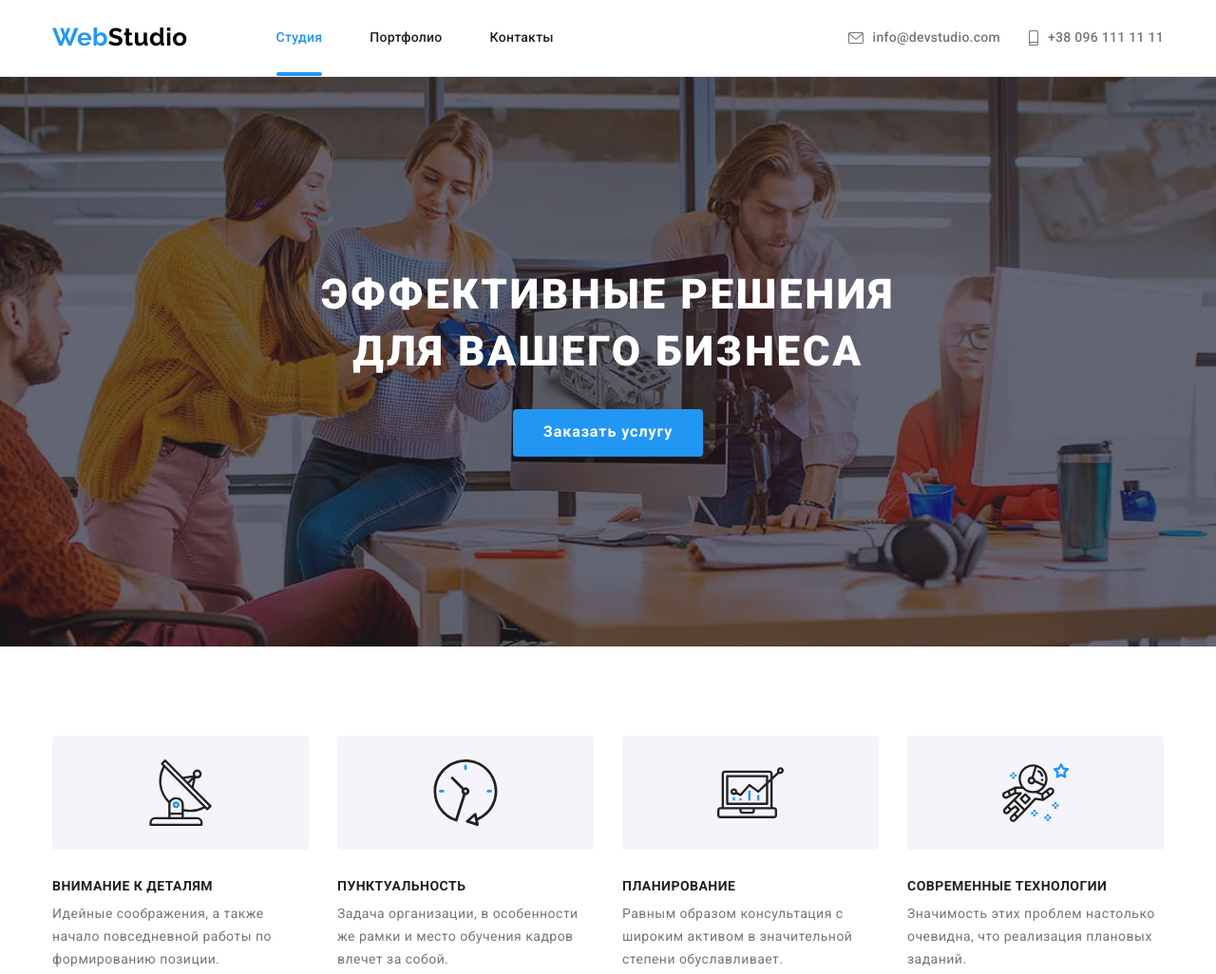
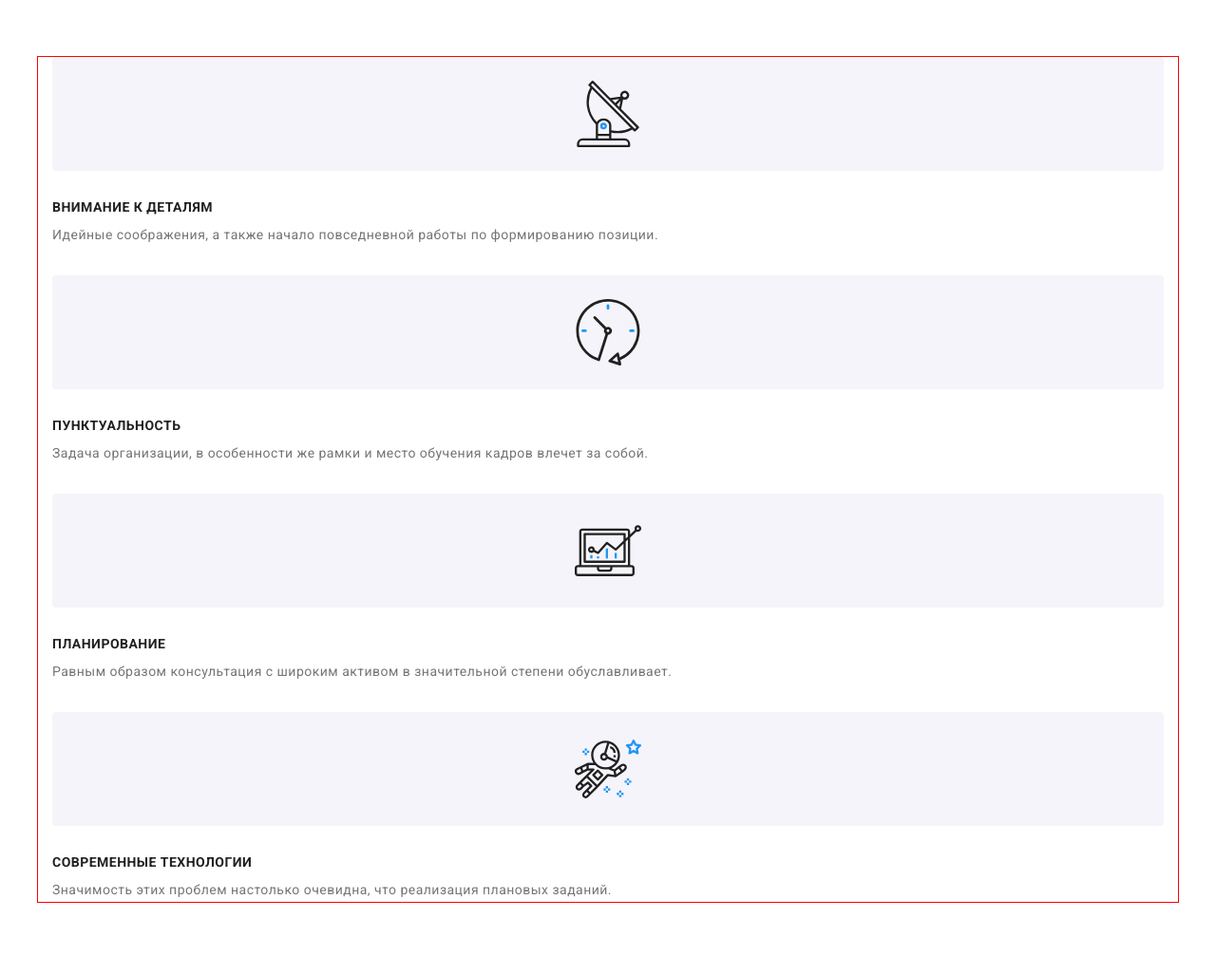
Before and after one commit to Slapchenko/goit-markup-hw-08, a plain HTML site: page index.html in a window 1280 px wide. Shown: the top 1026 px of the page at 95% size. Drawn offline with nearby package versions, Linux system fonts and the light colour scheme.

Commit message:
adapts the container and added mob Features section

```diff
--- a/index.html
+++ b/index.html
@@ -24,17 +24,17 @@
     <link rel="stylesheet" href="./css/main.min.css" />
   </head>
   <body>
-    <!-- Header -->
-    <header class="header">
-      <div class="container header__container">
-        <!-- Logo company-->
-        <a class="logo link header__logo" href="./index.html" aria-label="Логотип сайта" lang="en"
+    <!-- !Header -->
+    <!-- <header class="header">
+      <div class="container header__container"> -->
+    <!-- !Logo company-->
+    <!-- <a class="logo link header__logo" href="./index.html" aria-label="Логотип сайта" lang="en"
           >Web<span class="logo__text logo__text--mode-dark">Studio</span></a
-        >
-        <!-- Main navigation -->
-        <nav class="nav">
-          <!-- Link navigation -->
-          <ul class="nav__list list">
+        > -->
+    <!-- !Main navigation -->
+    <!--  <nav class="nav"> -->
+    <!-- !Link navigation -->
+    <!--  <ul class="nav__list list">
             <li class="nav__item">
               <a class="nav__link link nav__link--current" href="./index.html">Студия</a>
             </li>
@@ -45,9 +45,9 @@
               <a class="nav__link link" href="#">Контакты</a>
             </li>
           </ul>
-        </nav>
-        <!-- Contacts info in header-->
-        <div class="header__contacts">
+        </nav> -->
+    <!-- !Contacts info in header-->
+    <!-- <div class="header__contacts">
           <ul class="header__contacts-list list">
             <li class="header__contacts-item">
               <a class="header__contacts-link link" href="mailto:info@devstudio.com">
@@ -68,18 +68,18 @@
           </ul>
         </div>
       </div>
-    </header>
+    </header> -->
 
-    <!-- Unique page content -->
+    <!-- !Unique page content -->
     <main>
-      <!-- Hero section -->
-      <section class="hero">
+      <!-- !Hero section -->
+      <!-- <section class="hero">
         <div class="container">
           <h1 class="hero__title">Эффективные решения для вашего бизнеса</h1>
           <button class="btn" type="button" data-modal-open>Заказать услугу</button>
-        </div>
-        <!-- Modal -->
-        <div class="backdrop is-hidden" data-modal>
+        </div> -->
+      <!-- !Modal -->
+      <!-- <div class="backdrop is-hidden" data-modal>
           <div class="modal-wrapper">
             <button class="modal-btn" type="button" data-modal-close>
               <svg class="modal-btn__icon" width="17" height="17">
@@ -144,9 +144,9 @@
             </form>
           </div>
         </div>
-      </section>
+      </section> -->
 
-      <!-- Features section -->
+      <!-- !Features section -->
       <section class="features">
         <div class="container">
           <h2 class="visually-hidden">Особенности</h2>
@@ -199,8 +199,8 @@
         </div>
       </section>
 
-      <!-- Services section -->
-      <section class="services">
+      <!-- !Services section -->
+      <!-- <section class="services">
         <div class="container">
           <h2 class="services__title section-title">Чем мы занимаемся</h2>
           <div class="services__container">
@@ -238,10 +238,10 @@
             </ul>
           </div>
         </div>
-      </section>
+      </section> -->
 
-      <!-- Team section -->
-      <section class="team">
+      <!-- !Team section -->
+      <!-- <section class="team">
         <div class="container">
           <h2 class="team__title section-title">Наша команда</h2>
           <ul class="team__list list">
@@ -415,10 +415,10 @@
             </li>
           </ul>
         </div>
-      </section>
+      </section> -->
 
-      <!-- Clients section -->
-      <section class="clients">
+      <!-- !Clients section -->
+      <!-- <section class="clients">
         <div class="container">
           <h2 class="clients__title section-title">Постоянные клиенты</h2>
           <div class="clients__container">
@@ -468,11 +468,11 @@
             </ul>
           </div>
         </div>
-      </section>
+      </section> -->
     </main>
 
-    <!-- Footer -->
-    <footer class="footer">
+    <!-- !Footer -->
+    <!-- <footer class="footer">
       <div class="container footer__container">
         <div class="logo-box">
           <a class="logo link footer__logo" href="./index.html" aria-label="Логотип сайта" lang="en"
@@ -538,7 +538,7 @@
           </form>
         </div>
       </div>
-    </footer>
+    </footer> -->
     <script src="./js/modal.js"></script>
   </body>
 </html>
--- a/scss/base/_container.scss
+++ b/scss/base/_container.scss
@@ -1,7 +1,21 @@
 .container {
+  width: 100vw;
+  outline: 1px solid red;
+  margin-right: auto;
+  margin-left: auto;
+
+  padding-right: 15px;
+  padding-left: 15px;
+
+  @media screen and (min-width: 480px) {
+    width: 480px;
+  }
+
+  @media screen and (min-width: 768px) {
+    width: 768px;
+  }
+
+  @media screen and (min-width: 1200px) {
     width: 1200px;
-    margin-right: auto;
-    margin-left: auto;
-    padding-right: 15px;
-    padding-left: 15px;
+  }
 }
--- a/scss/layouts/_features-section.scss
+++ b/scss/layouts/_features-section.scss
@@ -1,28 +1,34 @@
 /* Features section */
 .features {
-  padding-top: 94px;
-  padding-bottom: 94px;
+  padding-top: 60px;
+  padding-bottom: 60px;
 
   &__list {
-    display: flex;
+    /* display: flex;
     align-items: center;
-    margin-left: auto;
+    margin-left: auto; */
   }
 
   &__item {
-    width: 270px;
-    margin-right: 30px;
+    @media screen and (min-width: 480px) {
+      margin-bottom: 30px;
+    }
+    /*     width: 270px;
+    margin-right: 30px; */
   }
 
   &__item:last-child {
-    margin-right: 0;
+    @media screen and (min-width: 480px) {
+      margin-bottom: 0px;
+    }
+    /* margin-right: 0; */
   }
 
   &__box {
     display: flex;
     align-items: center;
     justify-content: center;
-    width: 270px;
+    /*   */
     height: 120px;
     margin-bottom: 30px;
 
@@ -47,3 +53,17 @@
     line-height: 1.71;
   }
 }
+
+@media screen and (min-width: 480px) {
+  width: 480px;
+}
+
+@media screen and (min-width: 768px) {
+  width: 768px;
+}
+
+@media screen and (min-width: 1200px) {
+  width: 1200px;
+  padding-top: 94px;
+  padding-bottom: 94px;
+}
```
Also changed, not shown: css/main.css, css/main.min.css, 2 other files.
